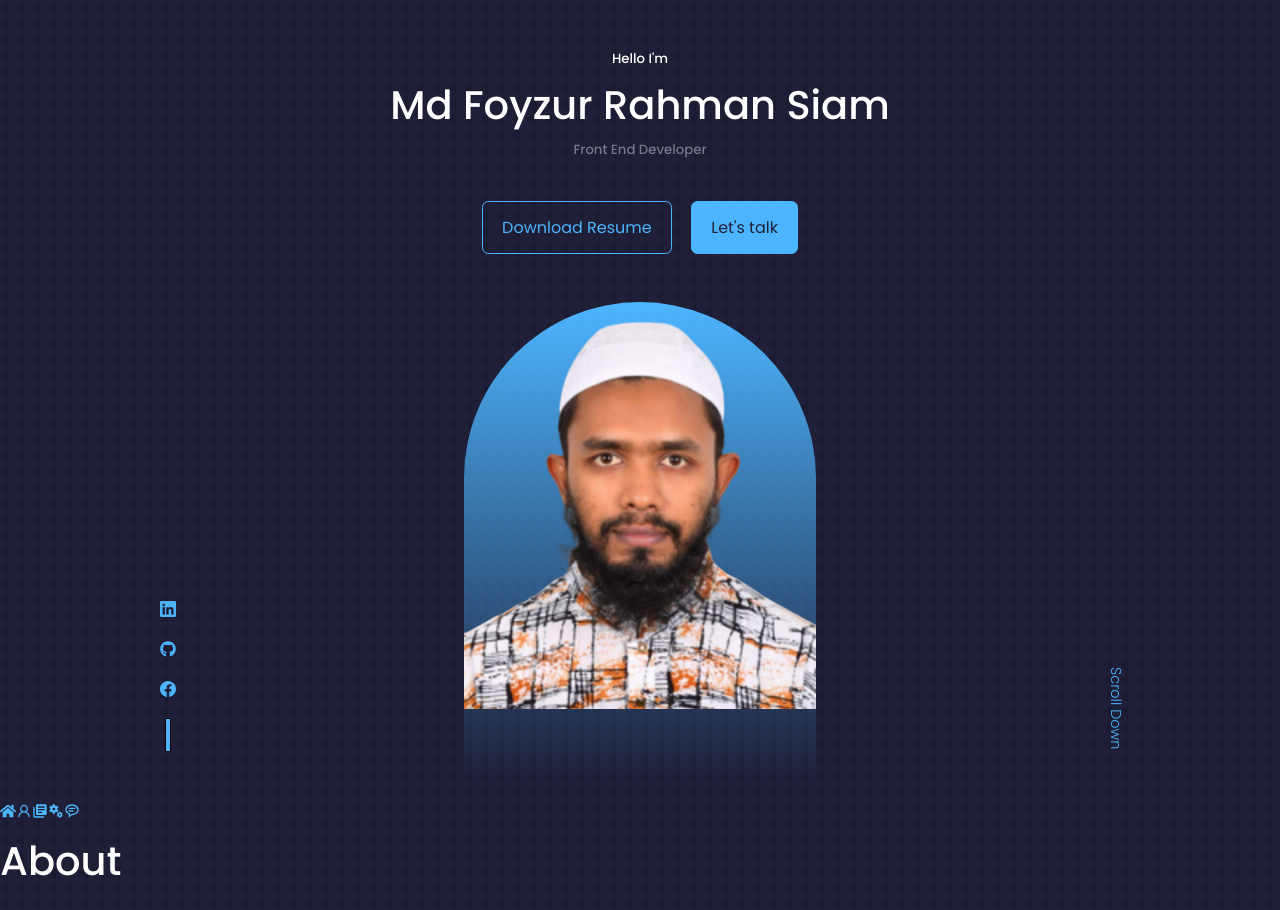
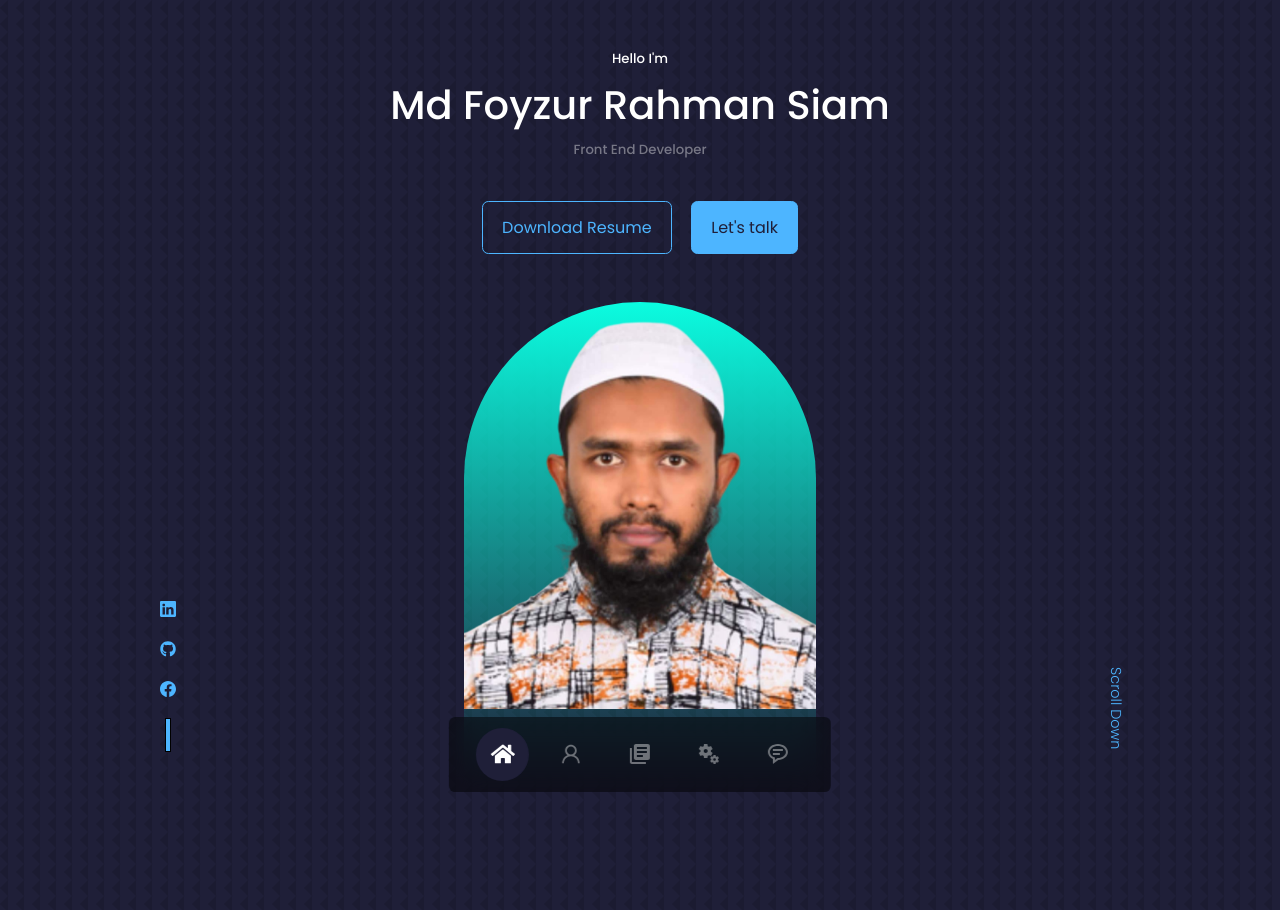
Before and after one commit to frsiam/Personal_portfolio, a React (Create React App) app: page / in a window 1280 px wide. Shown: the top 910 px of the page. Built offline with nearby package versions, Linux system fonts and the light colour scheme.

Commit message:
navbar is done

```diff
--- a/src/components/About/About.js
+++ b/src/components/About/About.js
@@ -3,9 +3,9 @@
 
 const About = () => {
     return (
-        <div>
+        <section id='about'>
             <h1>About</h1>
-        </div>
+        </section>
     );
 };
 
--- a/src/components/Contact/Contact.js
+++ b/src/components/Contact/Contact.js
@@ -3,9 +3,9 @@
 
 const Contact = () => {
     return (
-        <div>
+        <section id='contact'>
             <h1>Contact</h1>
-        </div>
+        </section>
     );
 };
 
--- a/src/components/Experience/Experience.js
+++ b/src/components/Experience/Experience.js
@@ -3,9 +3,9 @@
 
 const Experience = () => {
     return (
-        <div>
+        <section id='experience'>
             <h1>Experienc</h1>
-        </div>
+        </section>
     );
 };
 
--- a/src/components/Header/Header.css
+++ b/src/components/Header/Header.css
@@ -42,7 +42,7 @@
 
 /* ========== Mine Image ============== */
 .mine {
-    background: linear-gradient(var(--color-primary), transparent);
+    background: linear-gradient(var(--color-mineImage), transparent);
     width: 22rem;
     height: 30rem;
     position: absolute;
--- a/src/components/Nav/Nav.css
+++ b/src/components/Nav/Nav.css
@@ -0,0 +1,33 @@
+nav {
+    background: rgba(0, 0, 0, 0.5);
+    width: max-content;
+    /* display: block; */
+    padding: 0.7rem 1.7rem;
+    z-index: 2;
+    position: fixed;
+    left: 50%;
+    transform: translateX(-50%);
+    bottom: 0.5rem;
+    display: flex;
+    gap: 1rem;
+    font-size: 1.5rem;
+    border-radius: 0.4rem;
+    backdrop-filter: blur(15px);
+}
+
+nav a {
+    background: transparent;
+    padding: 0.9rem;
+    border-radius: 50%;
+    display: flex;
+    color: var(--color-light);
+}
+
+nav a:hover {
+    background: rgba(0, 0, 0, 0.4);
+}
+
+nav a.active {
+    background: var(--color-bg);
+    color: var(--color-white);
+}
--- a/src/components/Nav/Nav.js
+++ b/src/components/Nav/Nav.js
@@ -1,4 +1,4 @@
-import React from 'react';
+import React, { useState } from 'react';
 import './Nav.css';
 import { FaHome } from "react-icons/fa";
 import { AiOutlineUser } from "react-icons/ai";
@@ -7,23 +7,14 @@
 import { BiMessageRoundedDetail } from "react-icons/bi";
 
 const Nav = () => {
+    const [activeNav, setActiveNave] = useState('#')
     return (
         <nav>
-            <a href="#">
-                <FaHome />
-            </a>
-            <a href="#about">
-                <AiOutlineUser />
-            </a>
-            <a href="#experience">
-                <MdLibraryBooks />
-            </a>
-            <a href="#services">
-                <MdOutlineMiscellaneousServices />
-            </a>
-            <a href="#contact">
-                <BiMessageRoundedDetail />
-            </a>
+            <a href="#" onClick={() => setActiveNave('#')} className={activeNav === '#' ? 'active' : ''}><FaHome /></a>
+            <a href="#about" onClick={() => setActiveNave('#about')} className={activeNav === '#about' ? 'active' : ''}><AiOutlineUser /></a>
+            <a href="#experience" onClick={() => setActiveNave('#experience')} className={activeNav === '#experience' ? 'active' : ''}><MdLibraryBooks /></a>
+            <a href="#services" onClick={() => setActiveNave('#services')} className={activeNav === '#services' ? 'active' : ''}><MdOutlineMiscellaneousServices /></a>
+            <a href="#contact" onClick={() => setActiveNave('#contact')} className={activeNav === '#contact' ? 'active' : ''}><BiMessageRoundedDetail /></a>
         </nav>
     );
 };
--- a/src/index.css
+++ b/src/index.css
@@ -27,6 +27,7 @@
   --color-bg: #1f1f38;
   --color-bg-variant: #2c2c6c;
   --color-primary: #4db5ff;
+  --color-mineImage: #0bfce0;
   --color-primary-variant: rgb(77, 181, 255, 0.4);
   --color-white: #fff;
   --color-light: rgb(255, 255, 255, 0.4);
@@ -76,6 +77,7 @@
 
 section {
   margin-top: 8rem;
+  height: 100vh;
 }
 
 section>h2,
```
